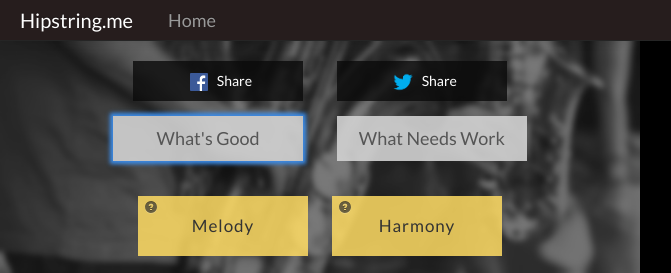
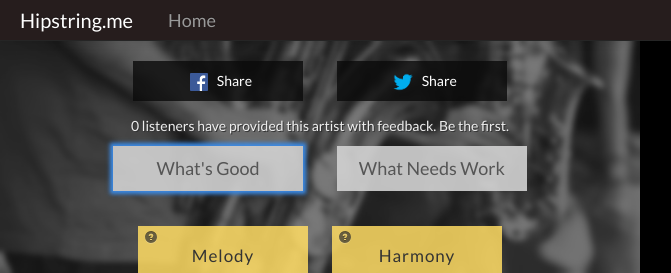
Before and after one commit to ericrav/ericrav.github.io, a plain HTML site: page projects/wip/hipstring/2.0/index.html in a window 1280 px wide. Shown: the top 273 px of the page, 0-671 px from the left. Drawn offline with nearby package versions, Linux system fonts and the light colour scheme; a script that the page names is missing.

Commit message:
selfish fans

```diff
--- a/projects/wip/hipstring/2.0/index.html
+++ b/projects/wip/hipstring/2.0/index.html
@@ -55,6 +55,9 @@
 	Share
       </a>
     </div>
+      <div class="stats">
+	<p>0 listeners have provided this artist with feedback. Be the first.</p>
+      </div>
       <div class="voting">
 	<a class="selected" id="positive">What's Good</a>
 	<a id="negative">What Needs Work</a>
--- a/projects/wip/hipstring/2.0/style.css
+++ b/projects/wip/hipstring/2.0/style.css
@@ -218,6 +218,11 @@ li {
 .elements .info:hover{
     opacity: 0.95;
 }
+.stats p {
+    color: #eee;
+    text-shadow: 1px 1px #333;
+    font-family: "Lato";
+}
 .sharing {
     width: 100%;
     max-width: 500px;
```
